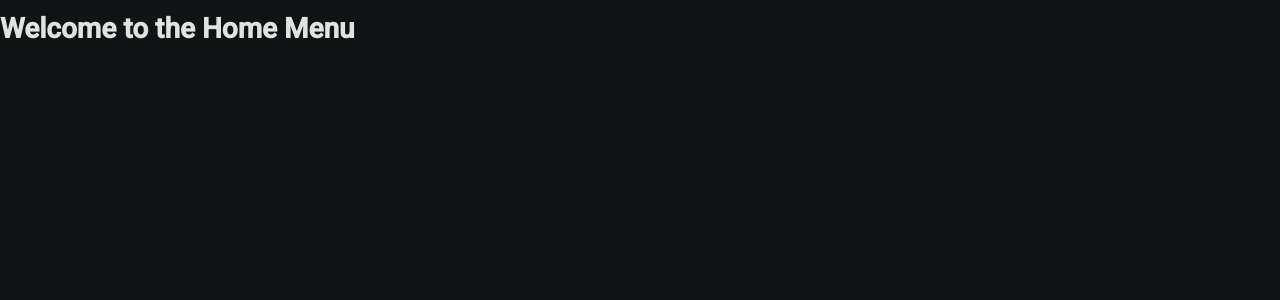
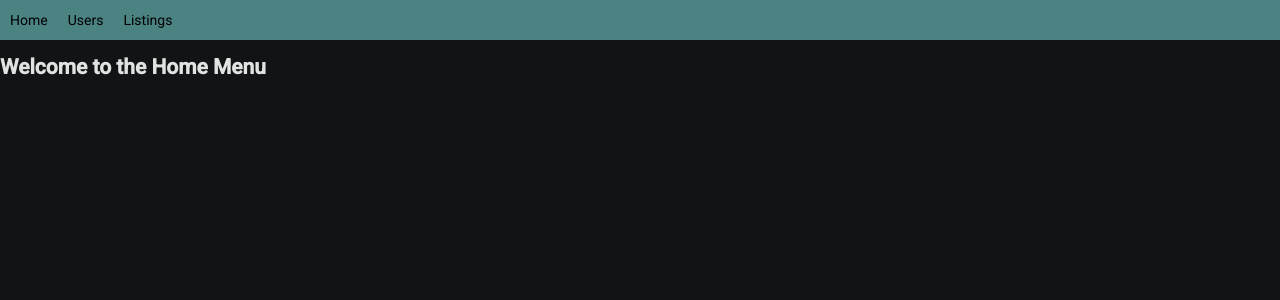
Before and after one commit to Adam-Kelly-05/OSD-Project-Frontend-Y3S2, an Angular app: page / in a window 1280 px wide. Shown: the top 300 px of the page. Built offline with nearby package versions, Linux system fonts and the light colour scheme.

Commit message:
Added simple nav bar

```diff
--- a/src/app/app.html
+++ b/src/app/app.html
@@ -1 +1,7 @@
+<nav class="main-nav">
+  <a routerLink="/">Home</a>
+  <a routerLink="/user-list">Users</a>
+  <a routerLink="/listing-list">Listings</a>
+</nav>
+
 <router-outlet />
--- a/src/app/app.scss
+++ b/src/app/app.scss
@@ -0,0 +1,10 @@
+.main-nav {
+  display: flex;
+  background: #4b8282;
+}
+
+.main-nav a {
+  text-decoration: none;
+  color: black;
+  margin: 10px;
+}
--- a/src/app/app.ts
+++ b/src/app/app.ts
@@ -1,9 +1,9 @@
 import { Component, signal } from '@angular/core';
-import { RouterOutlet } from '@angular/router';
+import { RouterOutlet, RouterLink } from '@angular/router';
 
 @Component({
   selector: 'app-root',
-  imports: [RouterOutlet],
+  imports: [RouterOutlet, RouterLink],
   templateUrl: './app.html',
   styleUrl: './app.scss'
 })
--- a/src/app/home/home.html
+++ b/src/app/home/home.html
@@ -1 +1 @@
-<h1>Welcome to the Home Menu</h1>
+<h2>Welcome to the Home Menu</h2>
```
